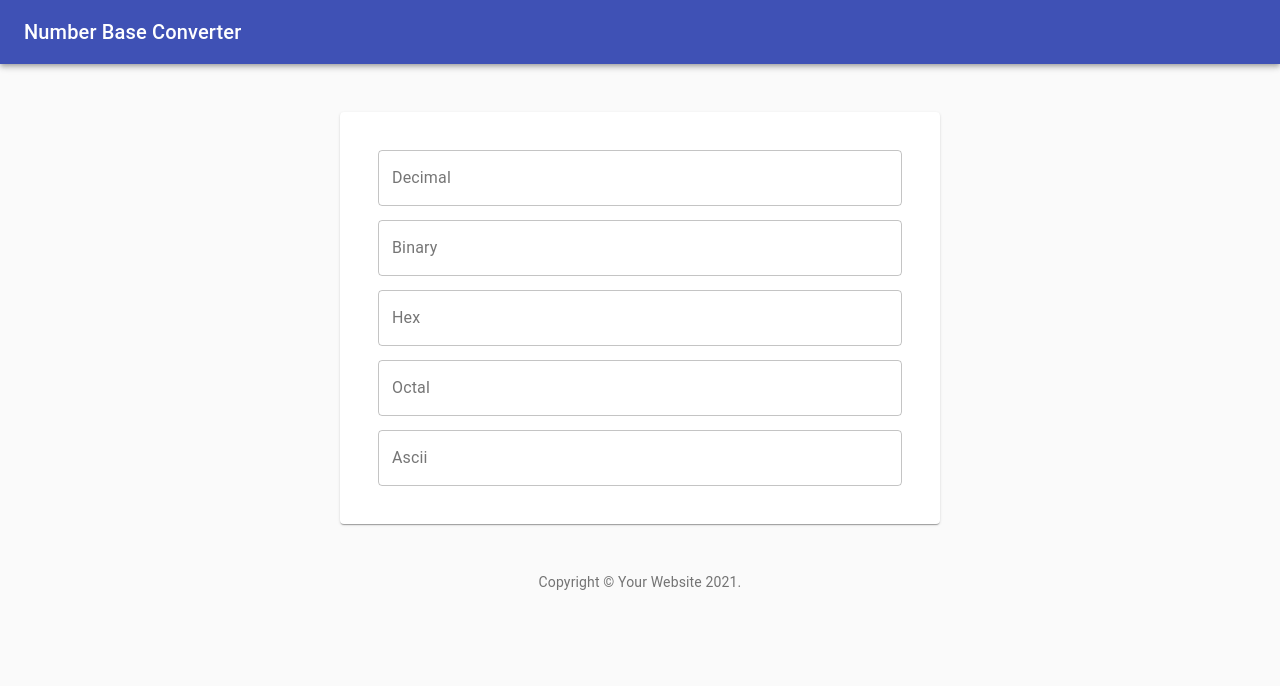
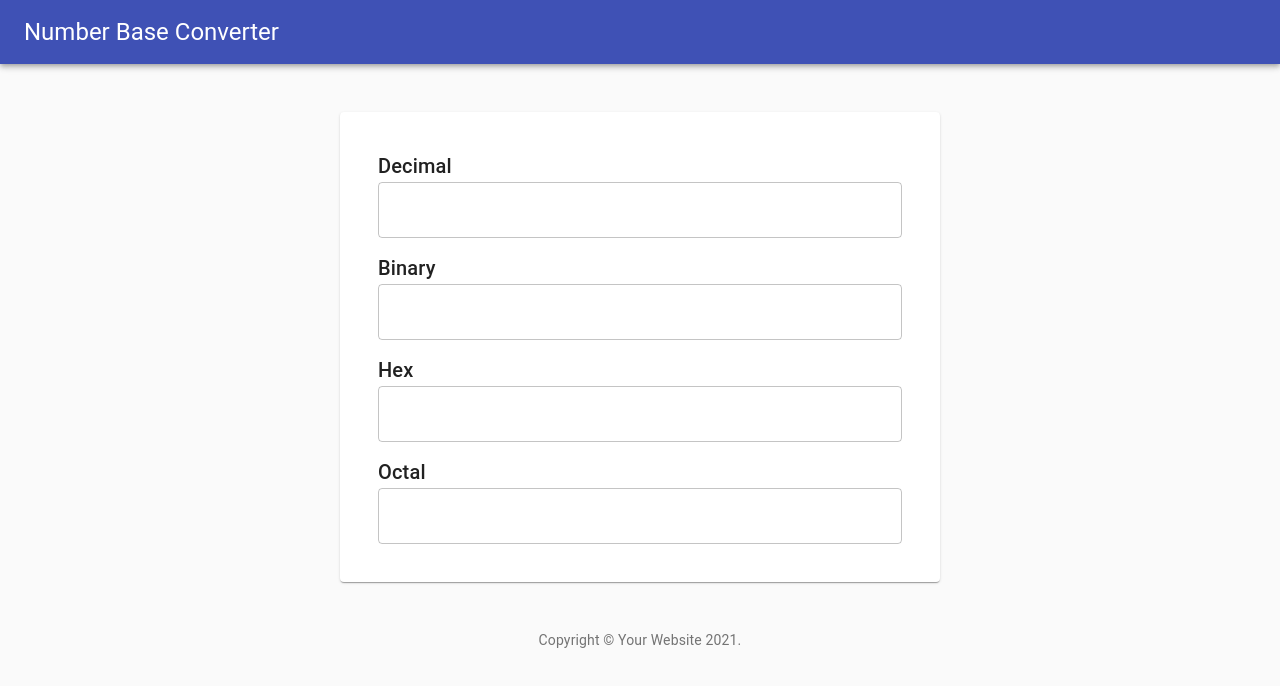
Before and after one commit to stapletl/numberConverter, a React (Create React App) app: page / in a window 1280 px wide. Shown: the top 686 px of the page. Built offline with nearby package versions, Linux system fonts and the light colour scheme.

Commit message:
finished conversion logic

```diff
--- a/src/components/InputField.jsx
+++ b/src/components/InputField.jsx
@@ -1,5 +1,6 @@
 import React from 'react';
-import {TextField, makeStyles} from '@material-ui/core/';
+import {TextField, Typography, makeStyles} from '@material-ui/core/';
+import getValidInput from '../getValidInput';
 
 const useStyles = makeStyles((theme) => ({
     root: {
@@ -8,17 +9,26 @@ const useStyles = makeStyles((theme) => ({
 }));
 
 const InputField = props => {
-    const {label, num} = props
+    const {label, num, update} = props
     const classes = useStyles();
+
+    const handleFieldUpdate = e => {
+        const input = e.target.value;
+        const validInput = getValidInput(label,input);
+        num.setValue(validInput);
+        update(validInput);
+    }
 
     return (
         <div className={ classes.root }>
+            <Typography variant="h6">
+                {label}
+            </Typography>
             <TextField
                 variant='outlined'
                 id="cardNumber"
-                label={label}
                 value={num.value}
-                onChange={e => num.setValue(e.target.value)}
+                onChange={e => handleFieldUpdate(e)}
                 fullWidth
             />
         </div>
--- a/src/components/Layout.jsx
+++ b/src/components/Layout.jsx
@@ -1,11 +1,7 @@
-import React, { useState } from 'react';
-import { makeStyles } from '@material-ui/core/styles';
-import AppBar from '@material-ui/core/AppBar';
-import Toolbar from '@material-ui/core/Toolbar';
-import Paper from '@material-ui/core/Paper';
-import Link from '@material-ui/core/Link';
-import Typography from '@material-ui/core/Typography';
+import React, { useState, useEffect } from 'react';
+import { makeStyles, AppBar, Toolbar, Paper, Link, Typography } from '@material-ui/core';
 import InputField from './InputField';
+import convertBase from '../convertbase'
 
 const Copyright = () => {
     return (
@@ -48,25 +44,52 @@ const useStyles = makeStyles((theme) => ({
 
 const Layout = () => {
     const classes = useStyles();
-    const [num, setNum] = useState();
+    const [dec, setDec] = useState('');
+    const [bin, setBin] = useState('');
+    const [hex, setHex] = useState('');
+    const [oct, setOct] = useState('');
+    const [asc, setAsc] = useState('');
 
+    const updateDec = num => {
+        setBin(convertBase(num, 10, 2));
+        setHex(convertBase(num, 10, 16));
+        setOct(convertBase(num, 10, 8));
+    }
+
+    const updateBin = num => {
+        setDec(convertBase(num, 2, 10));
+        setHex(convertBase(num, 2, 16));
+        setOct(convertBase(num, 2, 8));
+    }
+
+    const updateHex = num => {
+        setDec(convertBase(num, 16, 10));
+        setBin(convertBase(num, 16, 2));
+        setOct(convertBase(hex, 16, 8));
+    }
+
+    const updateOct = num => {
+        setDec(convertBase(num, 8, 10));
+        setBin(convertBase(num, 8, 2));
+        setHex(convertBase(num, 8, 16));
+    }
 
     return (
         <>
             <AppBar position="absolute" color="primary" className={ classes.appBar }>
                 <Toolbar>
-                    <Typography variant="h6" color="inherit" noWrap>
+                    <Typography variant="h5" color="inherit" noWrap>
                         Number Base Converter
                     </Typography>
                 </Toolbar>
             </AppBar>
             <main className={ classes.layout }>
                 <Paper className={ classes.paper }>
-                    <InputField label="Decimal" num={{ value: num, setValue: setNum}} />
-                    <InputField label="Binary" num={{ value: num, setValue: setNum}} />
-                    <InputField label="Hex" num={{ value: num, setValue: setNum}} />
-                    <InputField label="Octal" num={{ value: num, setValue: setNum}} />
-                    <InputField label="Ascii" num={{ value: num, setValue: setNum}} />
+                    <InputField label="Decimal" num={ { value: dec, setValue: setDec } } update={ updateDec } />
+                    <InputField label="Binary" num={ { value: bin, setValue: setBin } } update={ updateBin } />
+                    <InputField label="Hex" num={ { value: hex, setValue: setHex } } update={ updateHex } />
+                    <InputField label="Octal" num={ { value: oct, setValue: setOct } } update={ updateOct } />
+                    {/* <InputField label="Ascii" num={{ value: asc, setValue: setAsc}} /> */ }
                 </Paper>
                 <Copyright />
             </main>
--- /dev/null
+++ b/src/convertbase.js
@@ -0,0 +1,25 @@
+const convertBase = (value, from_base, to_base) => {
+    let range = "0123456789abcdefghijklmnopqrstuvwxyzABCDEFGHIJKLMNOPQRSTUVWXYZ+/".split("");
+    if (from_base < 2 || from_base > range.length)
+        throw new RangeError(`convertBase() from_base argument must be between 2 and ${range.length}`);
+    if (to_base < 2 || to_base > range.length)
+        throw new RangeError(`convertBase() to_base argument must be between 2 and ${range.length}`);
+    let from_range = range.slice(0, from_base);
+    let to_range = range.slice(0, to_base);
+
+    let dec_value = value.split("").reverse().reduce((carry, digit, index) => {
+        let fromIndex = from_range.indexOf(digit);
+        if (fromIndex === -1)
+            throw new Error(`Invalid digit ${digit} for base ${from_base}.`);
+        return carry + fromIndex * Math.pow(from_base, index);
+    }, 0);
+
+    let new_value = "";
+    while (dec_value > 0) {
+        new_value = to_range[dec_value % to_base] + new_value;
+        dec_value = (dec_value - dec_value % to_base) / to_base;
+    }
+    return new_value || "0";
+};
+
+export default convertBase;
--- /dev/null
+++ b/src/getValidInput.js
@@ -0,0 +1,26 @@
+const getValidInput = (type,input) => {
+
+    let validInput = ''
+
+    switch (type) {
+        case "Decimal":
+            validInput = input.replace(/[^0-9]/g,'');
+            break;
+        case "Binary":
+            validInput = input.replace(/[^01]/g, '');
+            break;
+        case "Hex":
+            validInput = input.replace(/[^0-9a-fA-F]/g, '');
+            break;
+        case "Octal":
+            validInput = input.replace(/[^0-7]/g, '');
+            break;
+        case "Ascii":
+        default:
+            break;
+    }
+
+    return validInput;
+}
+
+export default getValidInput;
```
Also changed, not shown: src/components/Review.jsx (deleted, +0 -86 lines).
